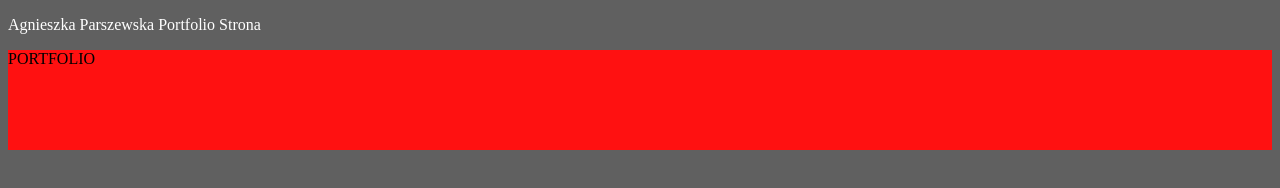
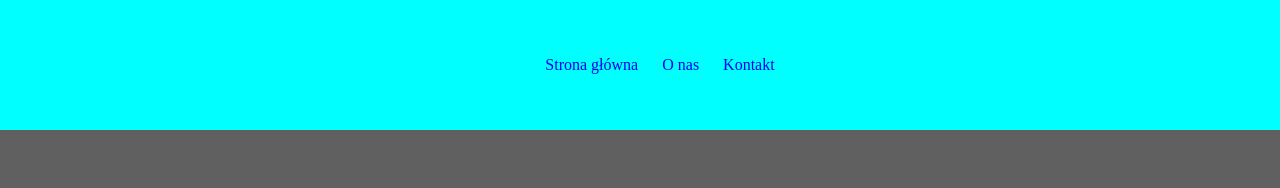
Before and after one commit to ParAgnieszka/AParszewska, a plain HTML site: page index.html in a window 1280 px wide. Drawn offline with Linux system fonts and the light colour scheme.

Commit message:
nawigacja

```diff
--- a/index.html
+++ b/index.html
@@ -3,13 +3,22 @@
 <head>
 	<meta charset="UTF-8">
 	<link rel="stylesheet" href="style.css">
-<title>index</title>
+
+	<link rel="preconnect" href="https://fonts.googleapis.com">
+	<link rel="preconnect" href="https://fonts.gstatic.com" crossorigin>
+	<link href="https://fonts.googleapis.com/css2?family=Inter:ital,opsz,wght@0,14..32,100..900;1,14..32,100..900&display=swap" rel="stylesheet">
+
+	<title>index</title>
 </head>
 
 <body>
-	<p>Agnieszka Parszewska Portfolio Strona</p>
-
-	<div>PORTFOLIO</div>
+	<nav>
+		<ul>
+		  <li><a href="#">Strona główna</a></li>
+		  <li><a href="#">O nas</a></li>
+		  <li><a href="#">Kontakt</a></li>
+		</ul>
+	  </nav>
 </body>
 
 </html>
--- a/style.css
+++ b/style.css
@@ -1,13 +1,58 @@
 @charset "UTF-8";
-/* CSS Document */
+
+/* ZMIENNE */
+:root{
+    /* KOLORY */
+    --white: #fff;
+    --black: #16171D;
+    --gray: #454854;
+    --gray-light: #75798A;
+    --yellow: #FDD546;
+    /* FONTY */
+    --font-inter: 'Inter', sans-serif;
+    /* WAGI */
+    --weight-regular: 400;
+    --weight-xbold: 800;
+    --weight-black: 900;
+    /* ROZMIARY */
+    --size-xs: 16px;
+    --size-s: 18px;
+    --size-m: 24px;
+    --size-l: 52px;
+    --size-xl: 128px;
+    --size-xxl: 147px;
+
+}
+
+body{
+
+}
+
+
 body{
     background-color: #606060;
     color: #fff;
+    margin: 0;
+    padding: 0;
 }
 
-div{
-    background-color: #ff1111;
-    color: #000;
+nav{
     width: 100%;
-    height: 100px;
+    padding: 40px 0;
+    background-color: aqua;
 }
+
+nav ul{
+    list-style: none;
+    display: flex;
+    justify-content: center;
+    gap: 24px;
+}
+
+nav ul li{
+
+}
+
+nav ul li a{
+    text-decoration: none;
+}
```
